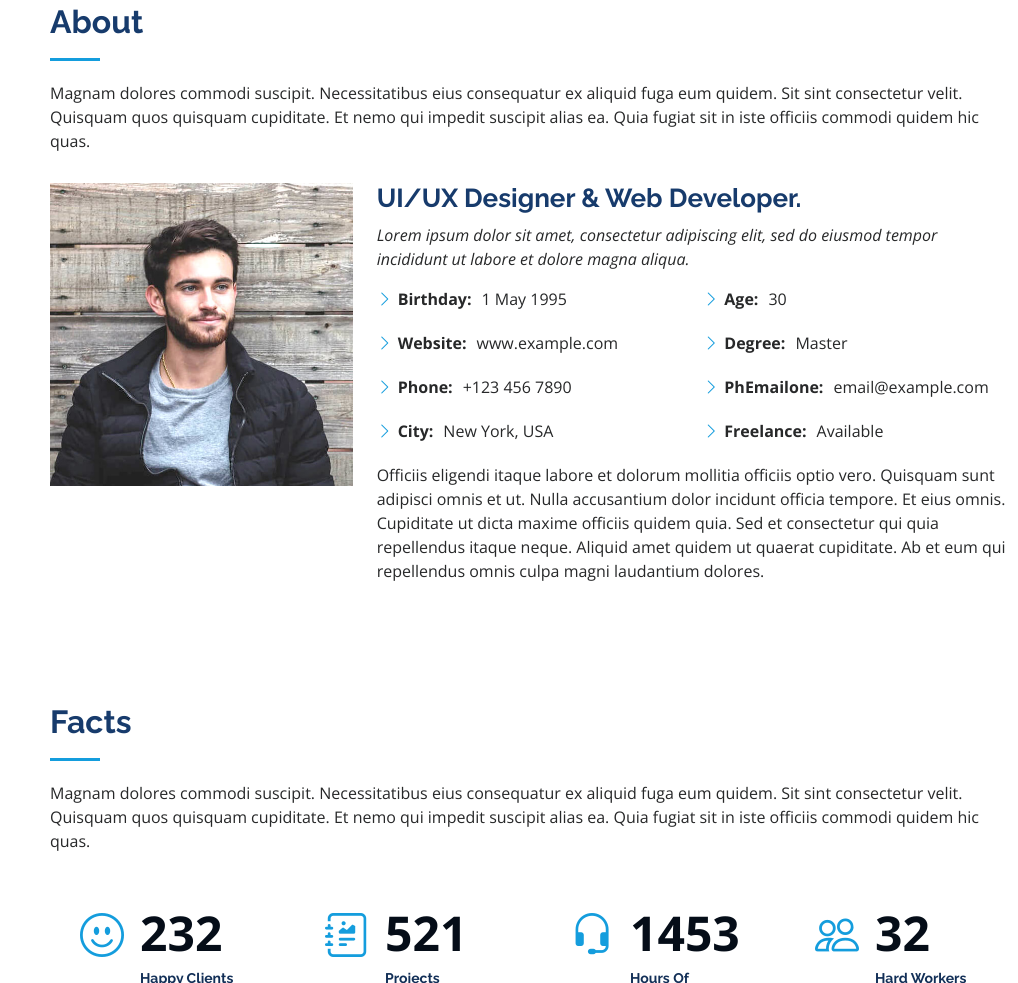
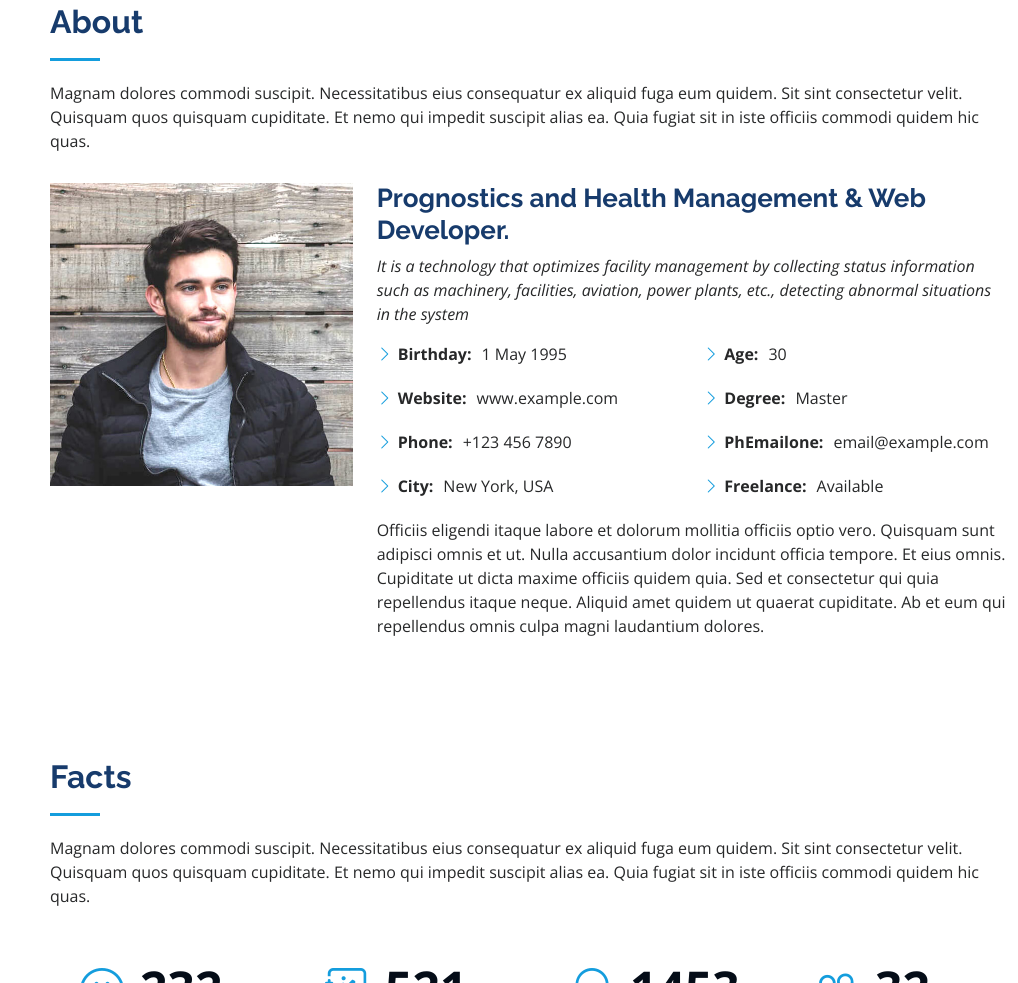
Before and after one commit to 20221020/20221020.github.io, a plain HTML site: page index.html in a window 1280 px wide. Shown: the part 857-1840 px from the top of the page, without its empty margins (262-1280 px from the left). Drawn offline with nearby package versions, Linux system fonts and the light colour scheme.

Commit message:
Update index.html

```diff
--- a/index.html
+++ b/index.html
@@ -94,10 +94,9 @@
             <img src="assets/img/profile-img.jpg" class="img-fluid" alt="">
           </div>
           <div class="col-lg-8 pt-4 pt-lg-0 content" data-aos="fade-left">
-            <h3>UI/UX Designer &amp; Web Developer.</h3>
+            <h3>Prognostics and Health Management &amp; Web Developer.</h3>
             <p class="fst-italic">
-              Lorem ipsum dolor sit amet, consectetur adipiscing elit, sed do eiusmod tempor incididunt ut labore et dolore
-              magna aliqua.
+              It is a technology that optimizes facility management by collecting status information such as machinery, facilities, aviation, power plants, etc., detecting abnormal situations in the system
             </p>
             <div class="row">
               <div class="col-lg-6">
```
